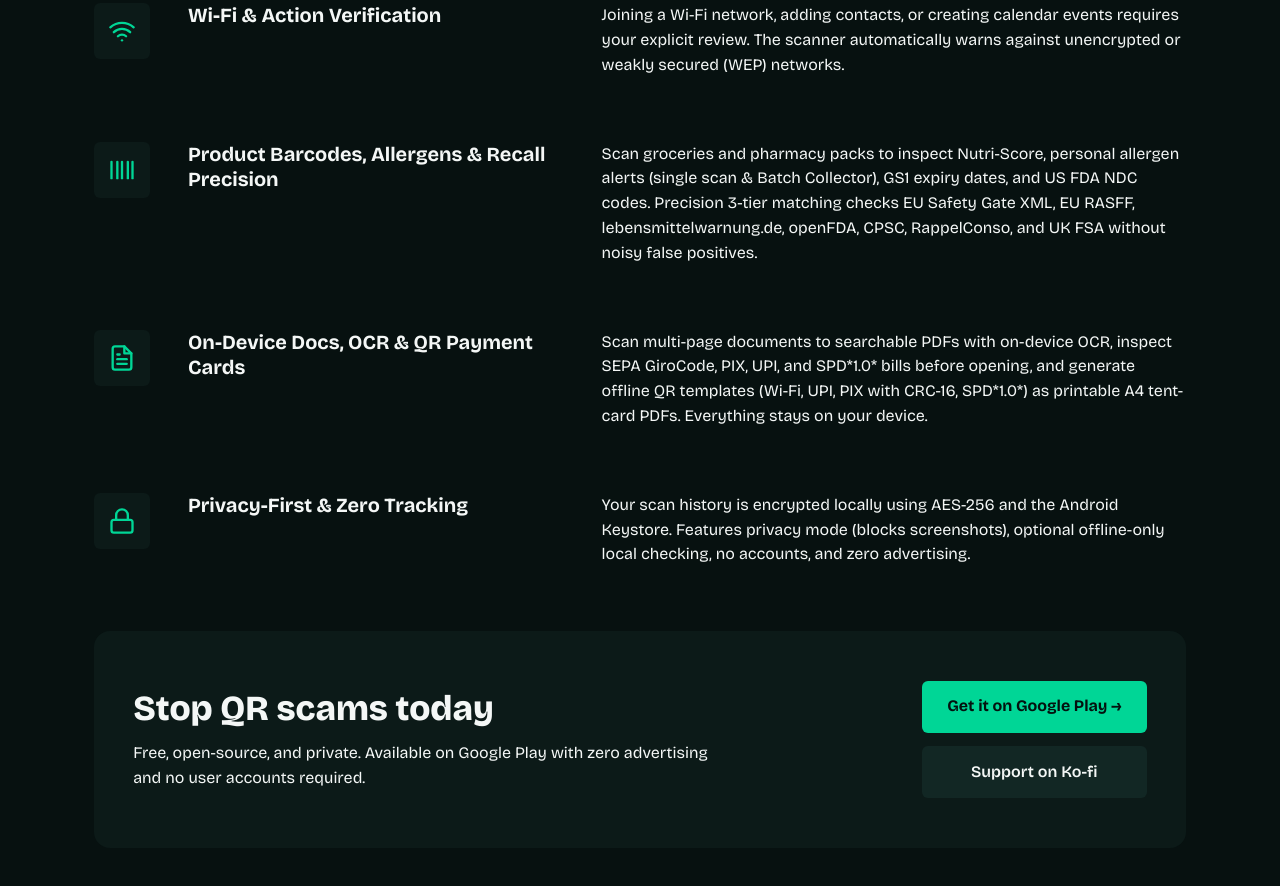
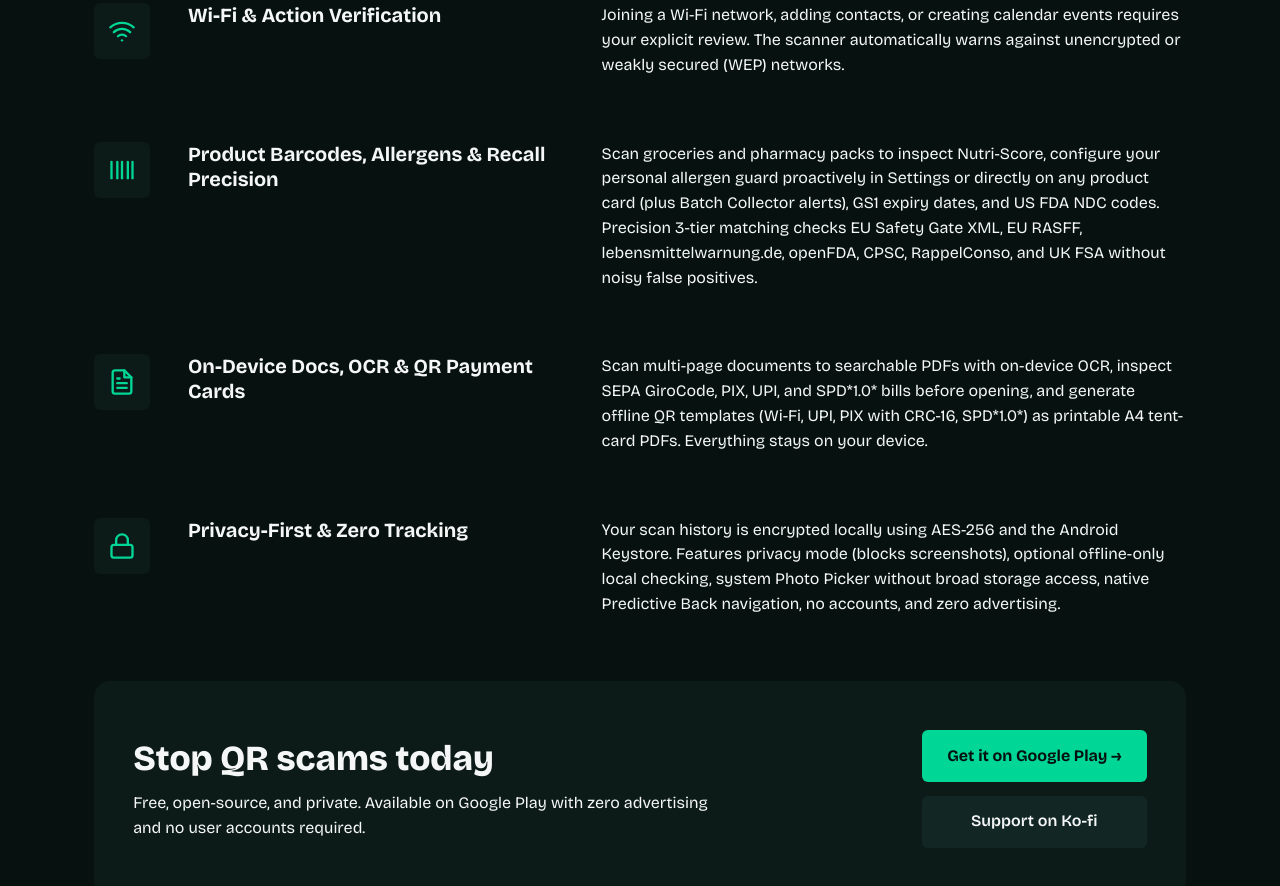
Before and after one commit to Steee001/secure-qr-scanner-website, a plain HTML site: page index.html in a window 1280 px wide. Shown: the part 2387-3273 px from the top of the page. Drawn offline with nearby package versions, Linux system fonts and the light colour scheme.

Commit message:
docs(release): sync v4.2.0 features and 4.2.x security policy

```diff
--- a/index.html
+++ b/index.html
@@ -201,7 +201,7 @@
           </div>
           <div class="capability-text">
             <p>
-              Scan groceries and pharmacy packs to inspect Nutri-Score, personal allergen alerts (single scan &amp; Batch Collector), GS1 expiry dates, and US FDA NDC codes. Precision 3-tier matching checks EU Safety Gate XML, EU RASFF, lebensmittelwarnung.de, openFDA, CPSC, RappelConso, and UK FSA without noisy false positives.
+              Scan groceries and pharmacy packs to inspect Nutri-Score, configure your personal allergen guard proactively in Settings or directly on any product card (plus Batch Collector alerts), GS1 expiry dates, and US FDA NDC codes. Precision 3-tier matching checks EU Safety Gate XML, EU RASFF, lebensmittelwarnung.de, openFDA, CPSC, RappelConso, and UK FSA without noisy false positives.
             </p>
           </div>
         </div>
@@ -238,7 +238,7 @@
           </div>
           <div class="capability-text">
             <p>
-              Your scan history is encrypted locally using AES-256 and the Android Keystore. Features privacy mode (blocks screenshots), optional offline-only local checking, no accounts, and zero advertising.
+              Your scan history is encrypted locally using AES-256 and the Android Keystore. Features privacy mode (blocks screenshots), optional offline-only local checking, system Photo Picker without broad storage access, native Predictive Back navigation, no accounts, and zero advertising.
             </p>
           </div>
         </div>
```
Also changed, not shown: 1 other file.
